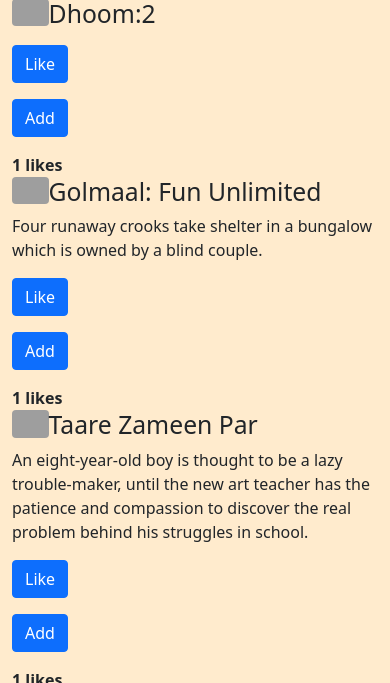
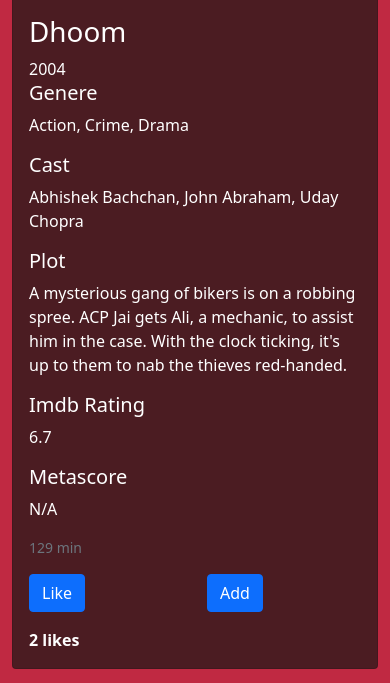
Before and after one commit to an-bhv/pomo, a Django app: page / in a window 390 px wide. Shown: the part 704-1387 px from the top of the page. Run offline with Django 3.2, Linux system fonts and the light colour scheme; data comes from the database, SQL or seed files in the repository; both versions use the stored data as it was after the commit; some libraries are stand-ins or nearby versions; some web fonts are replaced; grey boxes are pictures that could not be loaded.

Commit message:
home page css

```diff
--- a/pomo/main/static/main/style_home.css
+++ b/pomo/main/static/main/style_home.css
@@ -34,8 +34,24 @@
 
 }
 
+#item_title{
+    font-size: 2.5rem;
+    text-align: center;
+}
 
+.card{
+background-color: rgba(26, 24, 22, 0.705);
+color: white;
 
+}
+
+#title_link{
+    color: white;
+    text-decoration: none;
+}
+.poster{
+    padding: 1em;
+}
 @media (min-width: 930px){
 
     #logo{
--- a/pomo/main/templates/main/base.html
+++ b/pomo/main/templates/main/base.html
@@ -6,6 +6,10 @@
 
   <title>{% block title %}{% endblock %}</title>
 
+
+  <link href="https://cdn.jsdelivr.net/npm/bootstrap@5.1.0/dist/css/bootstrap.min.css" rel="stylesheet" integrity="sha384-KyZXEAg3QhqLMpG8r+8fhAXLRk2vvoC2f3B09zVXn8CA5QIVfZOJ3BCsw2P0p/We" crossorigin="anonymous">
+
+
   {% block links %}
   {% endblock %}
 
@@ -13,7 +17,6 @@
     <meta name="viewport" content="width=device-width, initial-scale=1">
 
 
-  <link href="https://cdn.jsdelivr.net/npm/bootstrap@5.1.0/dist/css/bootstrap.min.css" rel="stylesheet" integrity="sha384-KyZXEAg3QhqLMpG8r+8fhAXLRk2vvoC2f3B09zVXn8CA5QIVfZOJ3BCsw2P0p/We" crossorigin="anonymous">
 
 
 
@@ -53,10 +56,6 @@
         </li>
       </ul>
 
-      <form class="d-flex">
-        <input class="form-control me-2" type="search" placeholder="Search" aria-label="Search">
-        <button class="btn btn-outline-success" type="submit">Search</button>
-      </form>
 
        <div class="collapse navbar-collapse" id="navbarText">
     <ul class="navbar-nav mr-auto">
--- a/pomo/main/templates/main/homepage.html
+++ b/pomo/main/templates/main/homepage.html
@@ -35,16 +35,33 @@
   </div>
 </div>
 
-<div class="container ">
-  <div class="row row-cols-1">
-{%for i in items %}
 
-<div class="col p-lg-4 h-100" style="background-color: blanchedalmond;">
-  <img src="{{i.poster_link}}" class="rounded float-start img-responsive" alt="{{i.title}}" width="10%" height="20%">
-  <h2>{{i.title}}</h2>
-  <p>{{i.plot}}</p>
 
-  <form action="{% url 'main:like_post' %}" method="POST">
+
+
+{% for i in items %}
+<div class="container">
+<div class="card mb-3" >
+
+
+  <div class="row g-0">
+    <div class="col-md-4">
+      <img src="{{i.poster_link}}" class="img-fluid rounded-start poster" alt="{{i.title}}">
+    </div>
+    <div class="col-md-8">
+      <div class="card-body">
+        <h1 class="card-title"><a id='title_link'href="https://www.imdb.com/title/{{i.imdb_id}}/">{{i.title}}</a> </h1> <span class="subtle start-year">{{i.year}}</span>
+        <h5>Genere</h2><p class="card-text">{{i.genre}}</p>
+        <h5>Cast</h2><p class="card-text">{{i.cast}}</p>
+        <h5>Plot</h2><p class="card-text">{{i.plot}}</p>
+        <h5>Imdb Rating</h2><p class="card-text">{{i.imdbRating}}</p>
+        <h5>Metascore</h2><p class="card-text">{{i.metascore}}</p>
+        <p class="card-text"><small class="text-muted">{{i.runtime}}</small></p>
+
+
+        <div class="row">
+        <div class="col">
+           <form action="{% url 'main:like_post' %}" method="POST">
 
     {% csrf_token %}
 
@@ -61,7 +78,11 @@
     {% endif %}
   </form>
 
-    <form action="{% url 'main:search_res' %}" method="POST">
+  <strong>{{i.liked.all.count }} likes</strong>
+</div>
+
+      <div class="col">
+        <form action="{% url 'main:search_res' %}" method="POST">
 
     {% csrf_token %}
 
@@ -70,15 +91,22 @@
     <button class="btn btn-primary" type="submit">Add</button>
 
   </form>
+      </div>
 
 
-  <strong>{{i.liked.all.count }} likes</strong>
+        </div>
+
+      </div>
+    </div>
+  </div>
 </div>
+</div>
+{% endfor %}
 
 
-{% endfor %}
-</div>
-</div>
+
+
+
 
 {% endblock %}
 
--- a/pomo/main/views.py
+++ b/pomo/main/views.py
@@ -160,7 +160,6 @@
 	user_email = request.user.email
 
 	if request.method=='POST':
-		print("JOJOJOJOJOJOJOJOJ")
 		imdb_id = request.POST.get('imdb_id')
 
 		d = getit.fetch(imdb_id)
```
Also changed, not shown: pomo/db.sqlite3, 1 other file.
